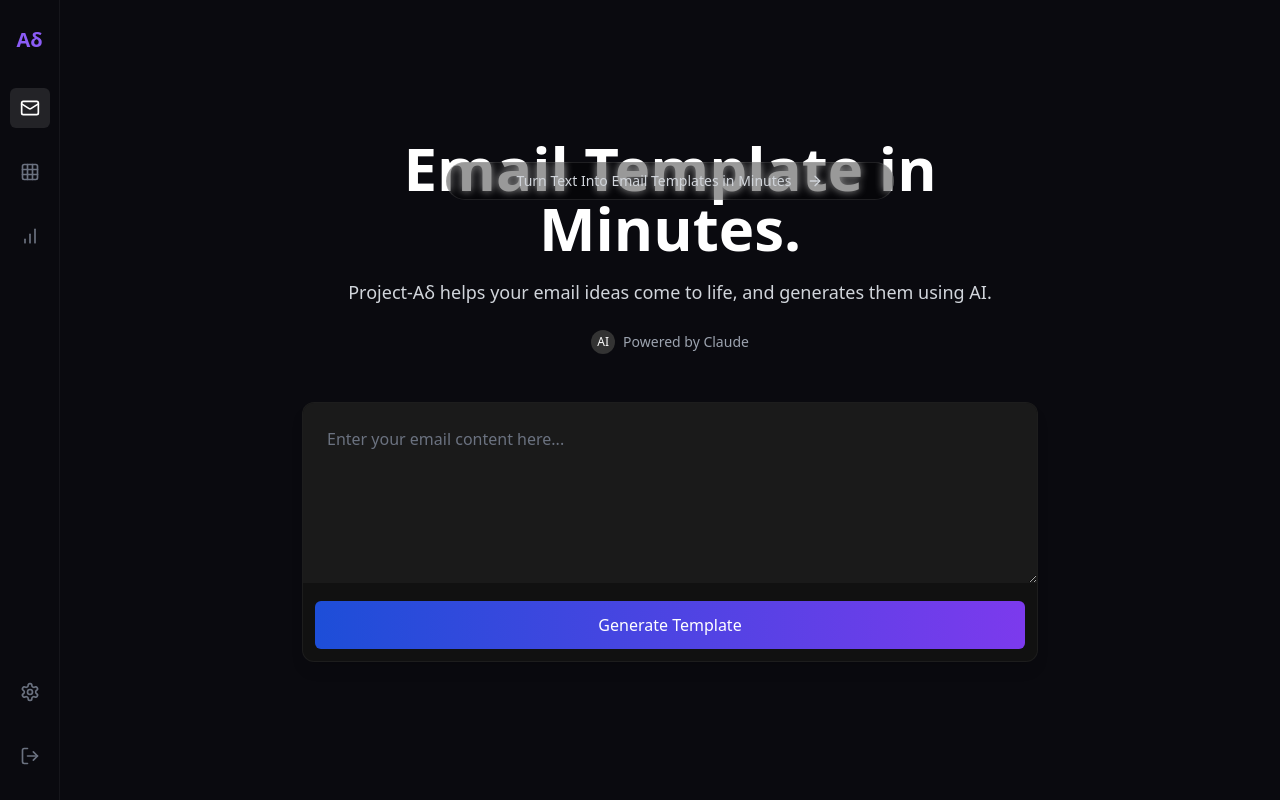
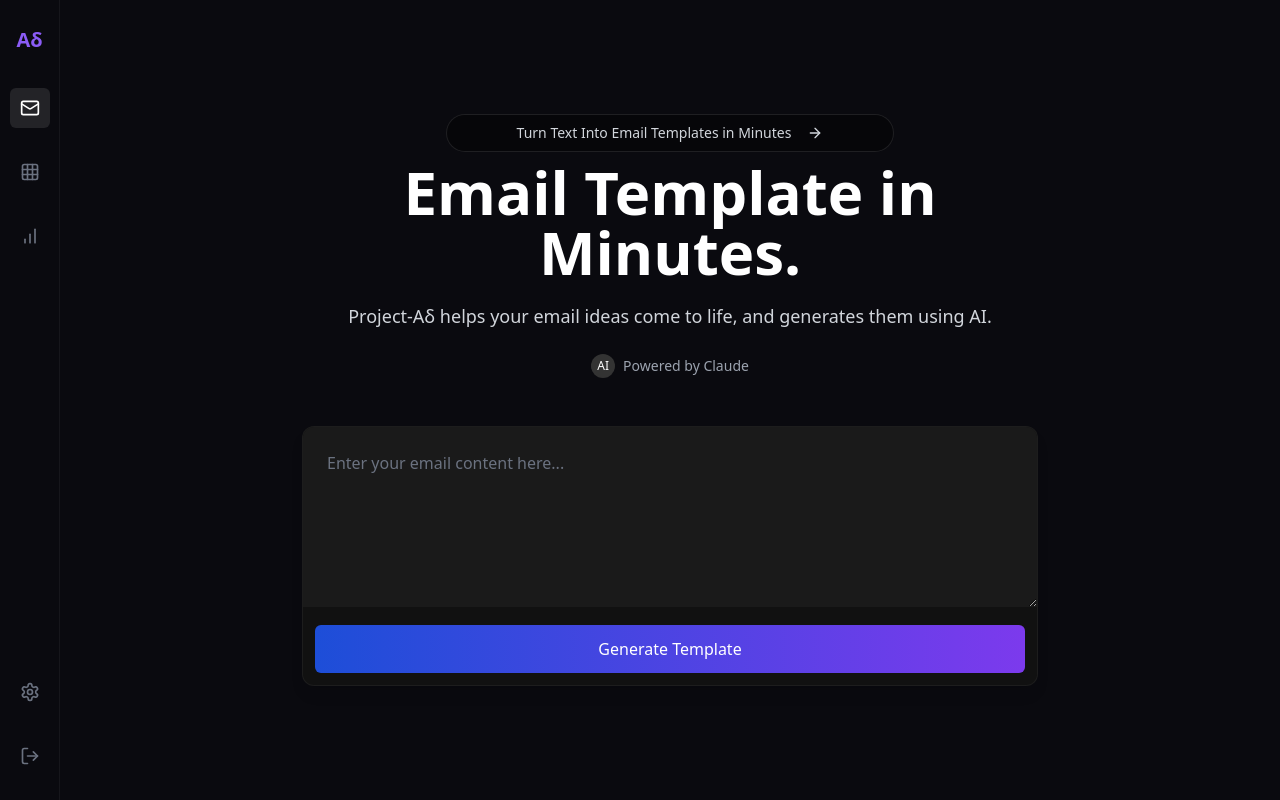
Before and after one commit to DhanushKenkiri/Project-ADelta, a React (Vite) app: page / in a window 1280 px wide. Built offline with nearby package versions, Linux system fonts and the light colour scheme.

Commit message:
Fix: Button overlapping text
Adjust button styles to prevent overlap.

```diff
--- a/src/components/EmailBuilder.tsx
+++ b/src/components/EmailBuilder.tsx
@@ -1,3 +1,4 @@
+
 import React, { useState } from 'react';
 import { toast } from "sonner";
 import { ArrowRight } from 'lucide-react';
@@ -27,14 +28,15 @@ const EmailBuilder = () => {
         <EmailWorkspace emailContent={emailContent} onRevert={handleRevert} />
       ) : (
         <div className="max-w-3xl mx-auto animate-fade-in relative px-4">
-          <div className="absolute top-6 left-0 right-0 z-10 flex justify-center">
+          {/* Move the button banner higher and adjust its positioning */}
+          <div className="absolute top-0 left-0 right-0 z-10 flex justify-center mb-4">
             <div className="px-4 py-2 rounded-full bg-black/40 text-sm text-gray-300 border border-white/10 backdrop-blur-sm flex items-center justify-center gap-2 hover:bg-black/50 transition-all max-w-md w-full">
               Turn Text Into Email Templates in Minutes
               <ArrowRight size={16} className="ml-2" />
             </div>
           </div>
 
-          <div className="text-center mb-4">
+          <div className="text-center mb-8 pt-12">
             <h1 className="text-6xl font-bold mb-5 text-white">
               Email Template in Minutes.
             </h1>
```
